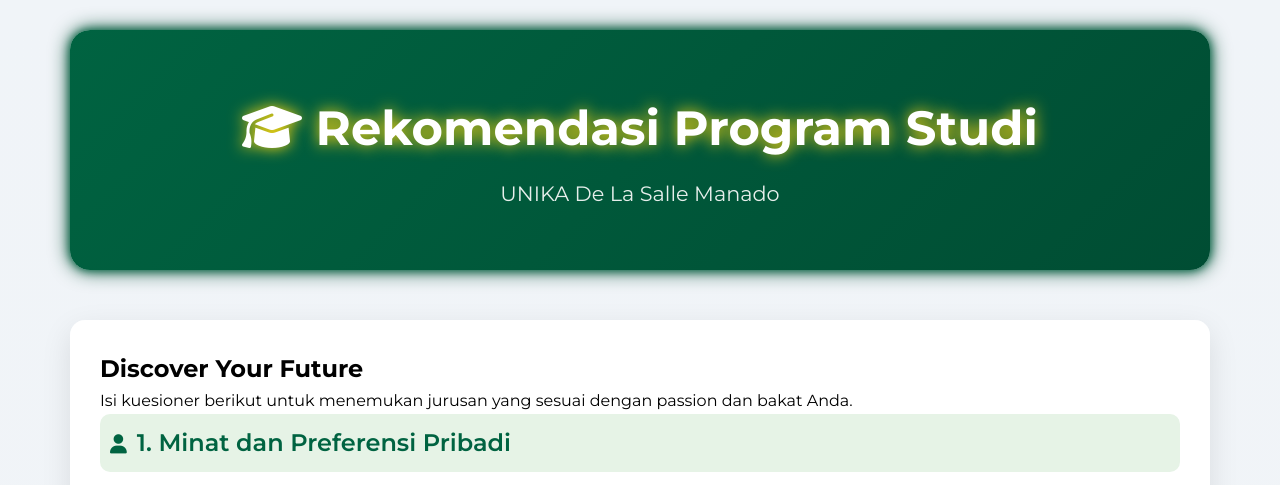
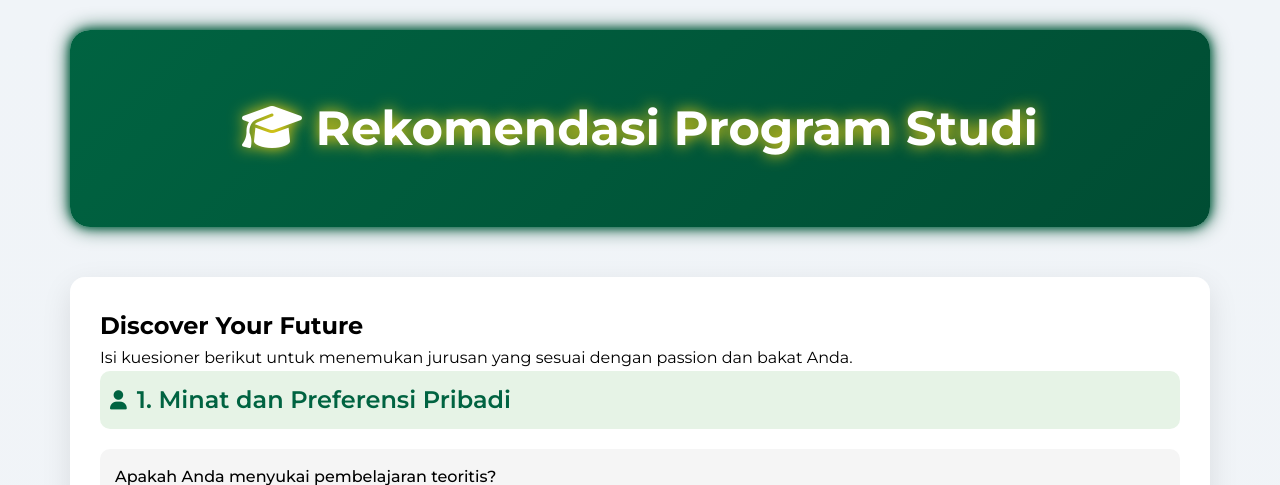
Before and after one commit to zonatan/Rekomendasi-Jurusan, a Flask app: page / in a window 1280 px wide. Shown: the top 485 px of the page. Run offline with Flask 3, Linux system fonts and the light colour scheme.

Commit message:
update sistem

```diff
--- a/templates/index.html
+++ b/templates/index.html
@@ -3,7 +3,7 @@
 <head>
     <meta charset="UTF-8">
     <meta name="viewport" content="width=device-width, initial-scale=1.0">
-    <title>Rekomendasi Jurusan UNIKA De La Salle</title>
+    <title>Rekomendasi Jurusan</title>
     <link rel="stylesheet" href="{{ url_for('static', filename='style.css') }}">
     <link href="https://fonts.googleapis.com/css2?family=Montserrat:wght@300;400;500;600;700&display=swap" rel="stylesheet">
     <link rel="stylesheet" href="https://cdnjs.cloudflare.com/ajax/libs/font-awesome/6.4.2/css/all.min.css">
@@ -18,7 +18,7 @@
                 <div class="particle" style="width: 12px; height: 12px; left: 80%; animation-delay: 4s;"></div>
             </div>
             <h1><i class="fas fa-graduation-cap"></i> Rekomendasi Program Studi</h1>
-            <p>UNIKA De La Salle Manado</p>
+
         </header>
 
         <div class="card">
```
Also changed, not shown: images/home.png.
